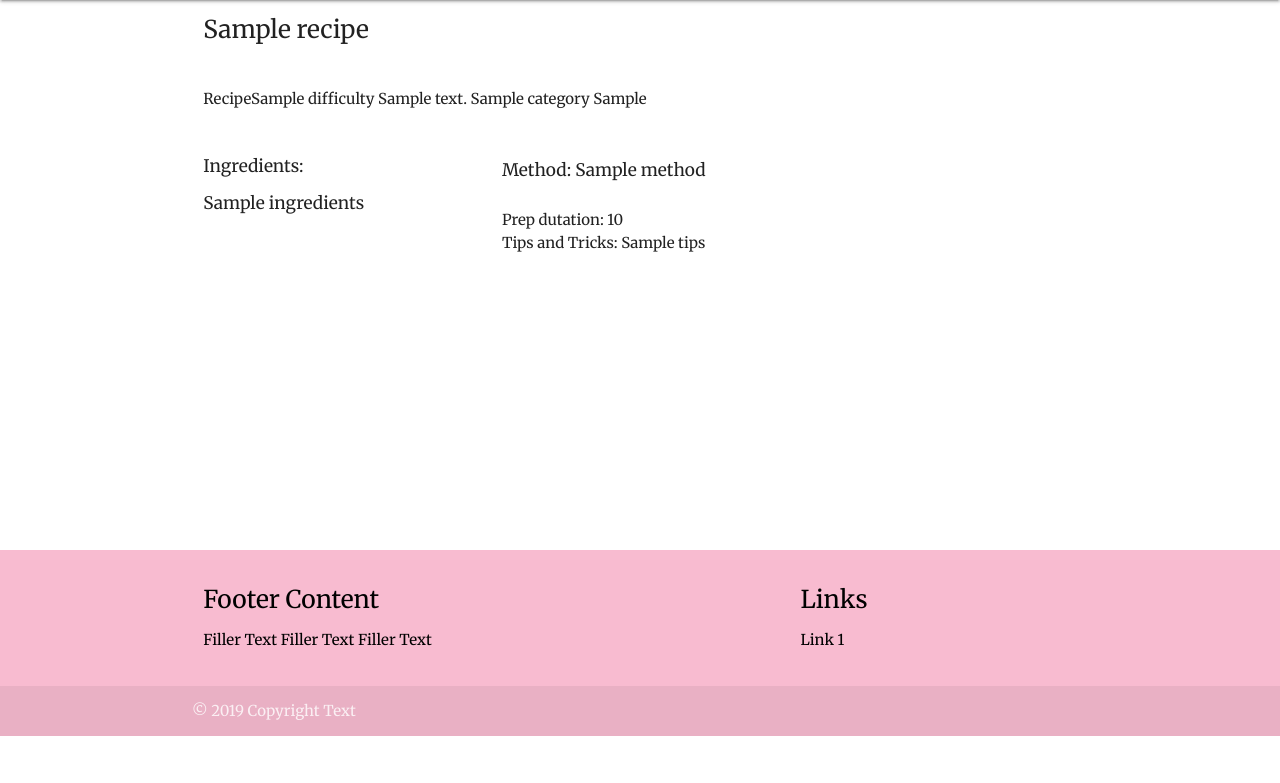
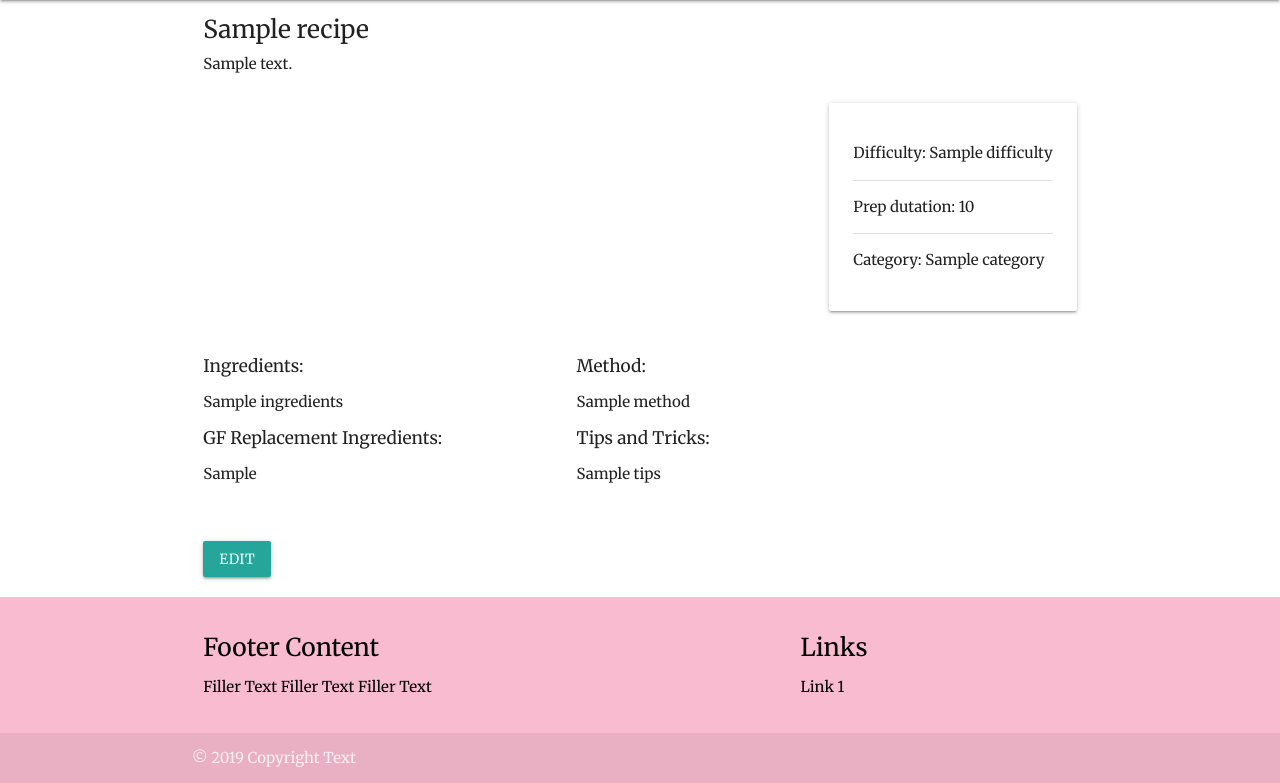
Before and after one commit to DanielJMaia/cookbook-project, a Flask app: template templates/view_recipe.html in a window 1280 px wide. Shown: the part 64-847 px from the top of the page. Before the commit the page ends 800 px from the top, so only its background shows below. Run offline with Flask 2, Linux system fonts and the light colour scheme; the template is opened without the code that fills it: most values are stand-ins (such as "Sample title", 1, 10 or a date in 2020); some libraries are stand-ins or nearby versions; some web fonts are replaced.

Commit message:
added banner and additional styling to individual recipe page

```diff
--- a/templates/view_recipe.html
+++ b/templates/view_recipe.html
@@ -1,27 +1,47 @@
-{% extends 'base.html' %} {% block content %}
+{% extends 'base.html' %} {% block content %} {% for recipe in recipes %}
 <div class="container">
-    {% for recipe in recipes %}
     <div class="row">
         <div class="col s12">
             <h5 class="left"> {{ recipe.title }}</h5>
         </div>
+        <div class="col s12">
+            <h7 class="left">{{ recipe.description }}</h7>
+        </div>
     </div>
-    <div class="row">
+    <div class="row recipe_banner">
         <div class="col s12">
-            <p class="left">Recipe{{ recipe.difficulty }} {{ recipe.description }} {{ recipe.category }} {{ recipe.gf_ingridients}}</p>
+            <div class="card-panel white recipe_information_box right">
+                <p>Difficulty: {{ recipe.difficulty }}</p>
+                <div class="divider"></div>
+                <p>Prep dutation: {{ recipe.prep_duration }}</p>
+                <div class="divider"></div>
+                <p>Category: {{ recipe.category }}</p>
+
+            </div>
         </div>
     </div>
     <div class="row">
-        <div class="col s4 left">
-            <h6>Ingredients: <p>{{ recipe.ingredients }}</p></h6>
-            </div>
-        <div class="col s8 right">
-            <p class="center"><h6>Method: {{ recipe.method }}</h6><br>Prep dutation: {{ recipe.prep_duration }}<br>Tips and Tricks: {{ recipe.tips }}</p>
+        <div class="col s12 m5 left">
+            <h6>Ingredients:</h6>
+            <p>{{ recipe.ingredients }}</p>
+            <h6>GF Replacement Ingredients: </h6>
+            <p>{{ recipe.gf_ingridients}}</p>
+        </div>
+        <div class="col s12 m7 right">
+            <h6>Method: </h6>
+            <p>{{ recipe.method }}</p>
+            <h6>Tips and Tricks: </h6>
+            <p>{{ recipe.tips }}</p>
         </div>
     </div>
     <div class="row">
         <div class="col s12"></div>
     </div>
+    <div class="row">
+        <div class="col s2">
+            <a href="{{url_for('edit_recipe', recipe_id=recipe._id)}}" class="waves-effect waves-light btn edit_button">Edit</a>
+        </div>
+    </div>
     {% endfor %}
 </div>
 {% endblock %}
```
